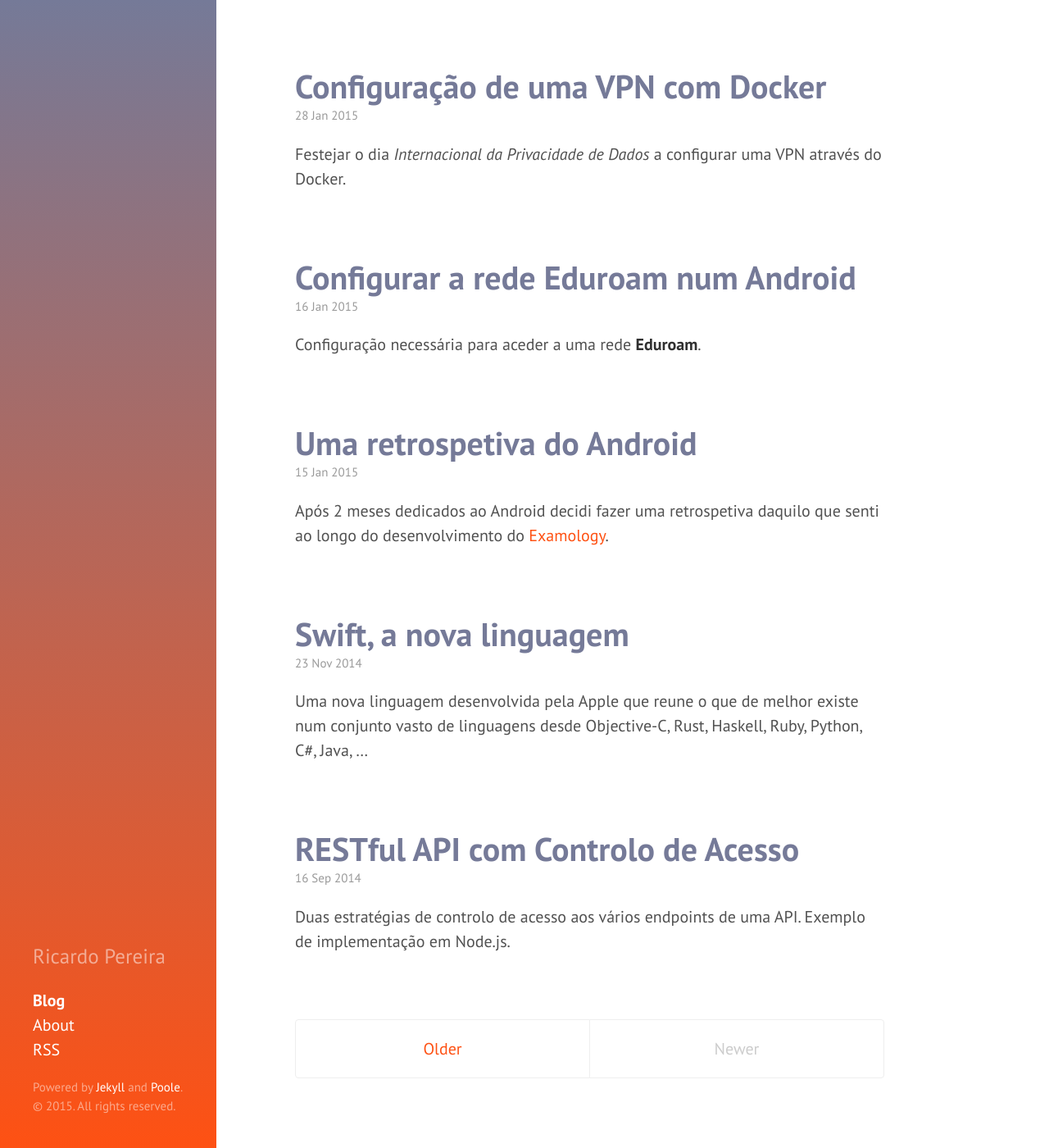
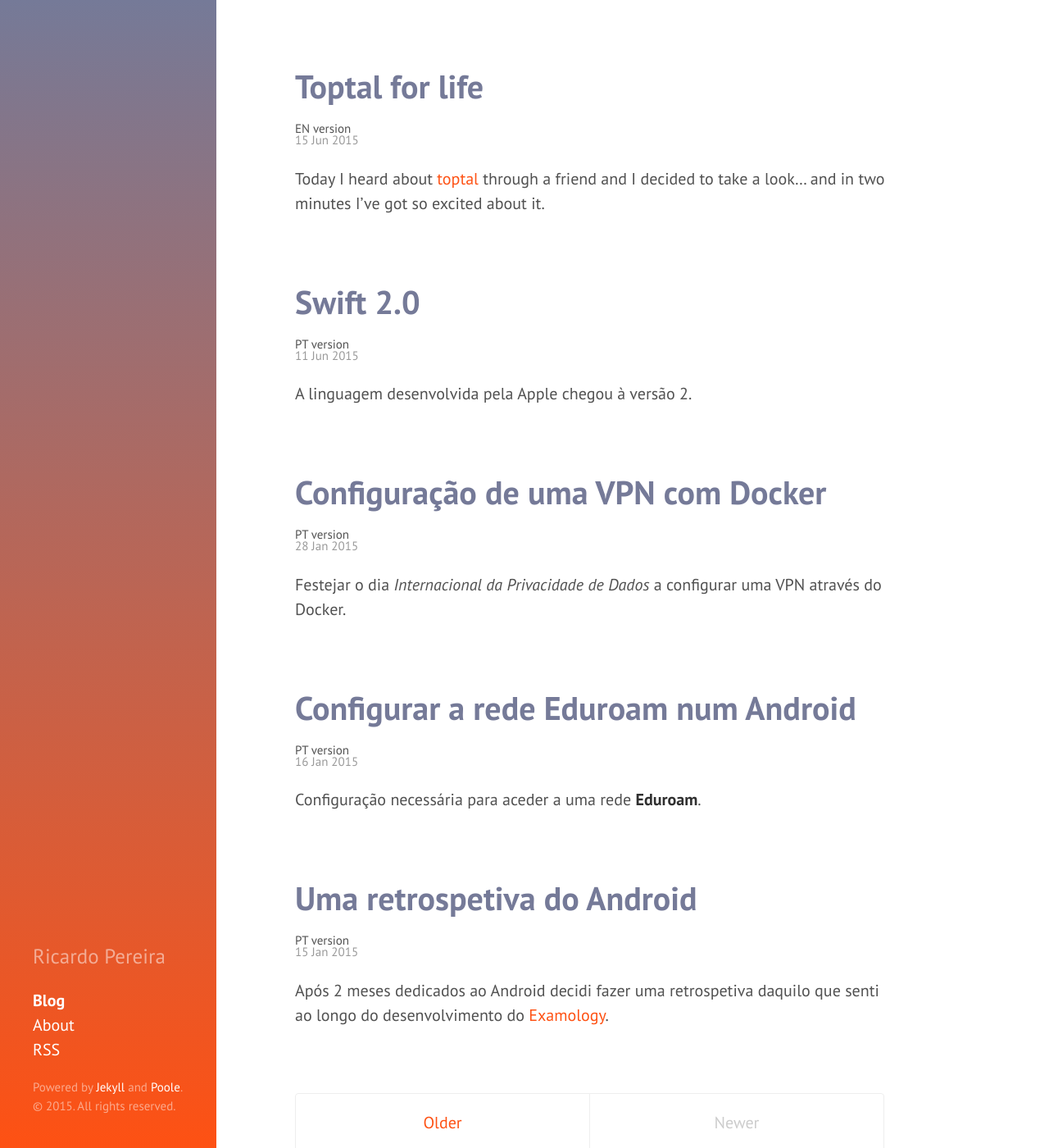
Before and after one commit to ricardopereira/blog, a Jekyll site: the page built from index.html, in a window 1280 px wide and 1400 px high. Shown: the whole window at 82% size. Built offline with Jekyll 4.4.1, drawn with Linux system fonts in a browser that asks for light colours; nearby versions of some CDN libraries; Markdown is read by kramdown in place of the engine named in the settings; the list of posts is cut into pages by our own code; some of the changed lines change nothing that is shown.

Commit message:
English version + new posts

```diff
--- /dev/null
+++ b/_posts/2015-06-11-PT-swift-2-0.md
@@ -0,0 +1,31 @@
+---
+layout: post
+lang: PT
+title: Swift 2.0
+tags: [Swift, Swift2, iOS, OSX]
+---
+
+A linguagem desenvolvida pela Apple chegou à versão 2.
+
+---
+
+Grandes mudanças para o Swift mas tudo para uma boa razão: _type safety, speed and clean code_.
+
+Existem muitas novidades mas o essencial a reter é:
+
+* Pattern matching
+* Availability checking
+* Protocol extensions
+* Error handling
+* Recursive nested functions
+* Multi-payload enums
+* Mutability warnings
+* Option sets improved
+* Synthesized “headers”
+* Testable
+
+Decidi criar uma página dedicada às minhas experiências e produção de conhecimento. Se quiserem estar a par das novidades, podem visitar o [Swiftmanize](http://swiftmanize.tumblr.com).
+
+Abraço,
+
+![Ricardo Pereira](/public/img/signature.png)
--- /dev/null
+++ b/_posts/2015-06-15-EN-toptal-for-life.md
@@ -0,0 +1,22 @@
+---
+layout: post
+lang: EN
+title: Toptal for life
+tags: [Freelancer, Job]
+---
+
+Today I heard about [toptal](http://www.toptal.com) through a friend and I decided to take a look... and in two minutes I've got so excited about it.
+
+---
+
+I started my professional life working for corporate companies and from the start I felt that it wasn't right for me. I wanted to contribute on open source projects and I was struggled with the contract terms. I wanted to program at night and I was restricted to fulfil the labor time, and so on. I needed more!
+
+So, I quit my job and started freelancing but fast I understood that it wasn't a easy path. My clients didn't value my work, clients didn't pay me, I was struggling with client payments... and I started to think: "It must be another way."
+
+I need an intermediate between me and the client that can control the quality of my solution and the right payment of my hours of work. I hope to get my path through it!
+
+If anyone has the same interest, here you go: [toptal - Frequently Asked Questions](http://www.toptal.com/faq)
+
+Cheers,
+
+![Ricardo Pereira](/public/img/signature.png)
--- a/index.html
+++ b/index.html
@@ -5,7 +5,6 @@ title: Home
 
 <div class="posts">
   {% for post in paginator.posts %}
-    {% if post.lang == 'PT' %}
       <div class="post">
         <h1 class="post-title">
           <a href="{{ post.url }}">
@@ -13,11 +12,11 @@ title: Home
           </a>
         </h1>
 
+        <span class="post-lang">{{ post.lang }} version</span>
         <span class="post-date">{{ post.date | date_to_string }}</span>
 
         {{ post.excerpt | remove: '<p>' | remove: '</p>' }}
       </div>
-    {% endif %}
   {% endfor %}
 </div>
 
--- a/public/css/hyde.css
+++ b/public/css/hyde.css
@@ -213,7 +213,8 @@ a.sidebar-nav-item:focus {
   color: #757A98;
 }
 .theme-rp .comment-count,
-.theme-rp .post-date {
+.theme-rp .post-date,
+.theme-rp .post-lang {
   font-size: 0.75rem;
 }
 .theme-rp .sidebar-about a:hover {
```
